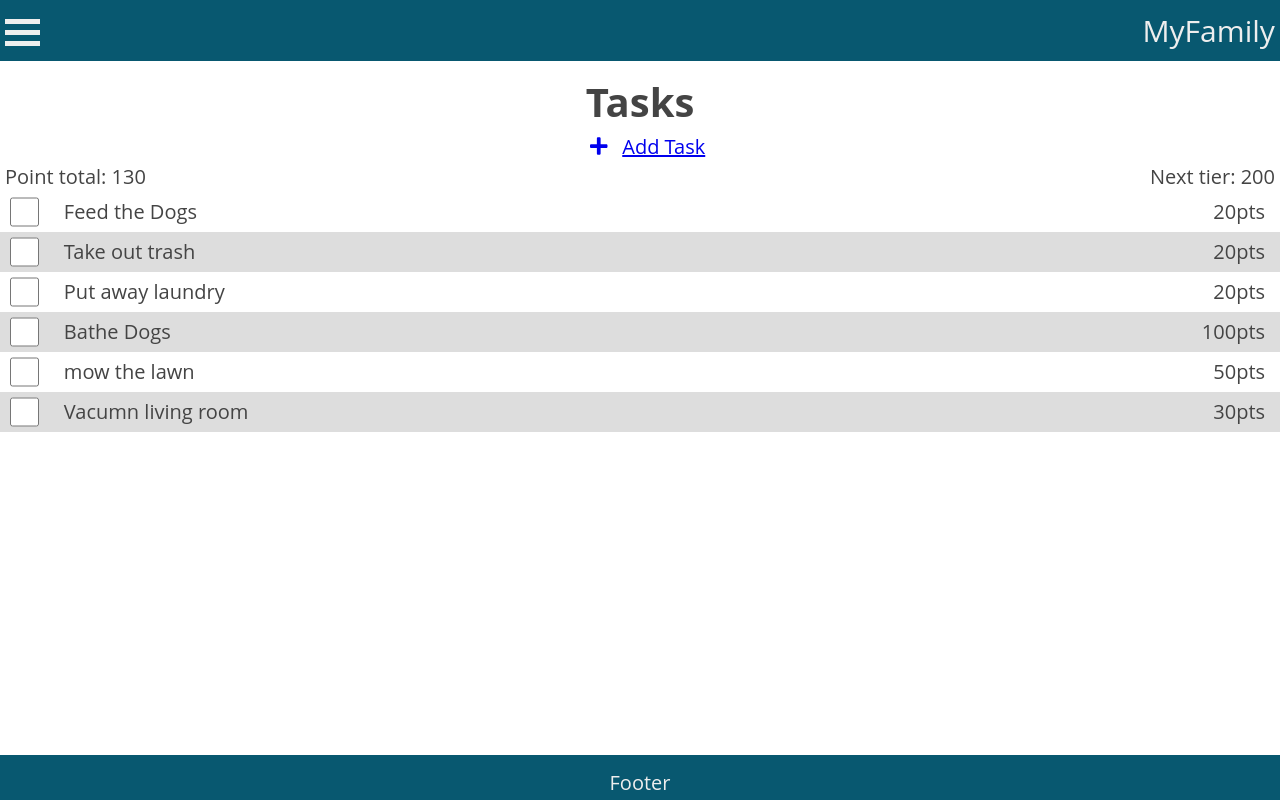
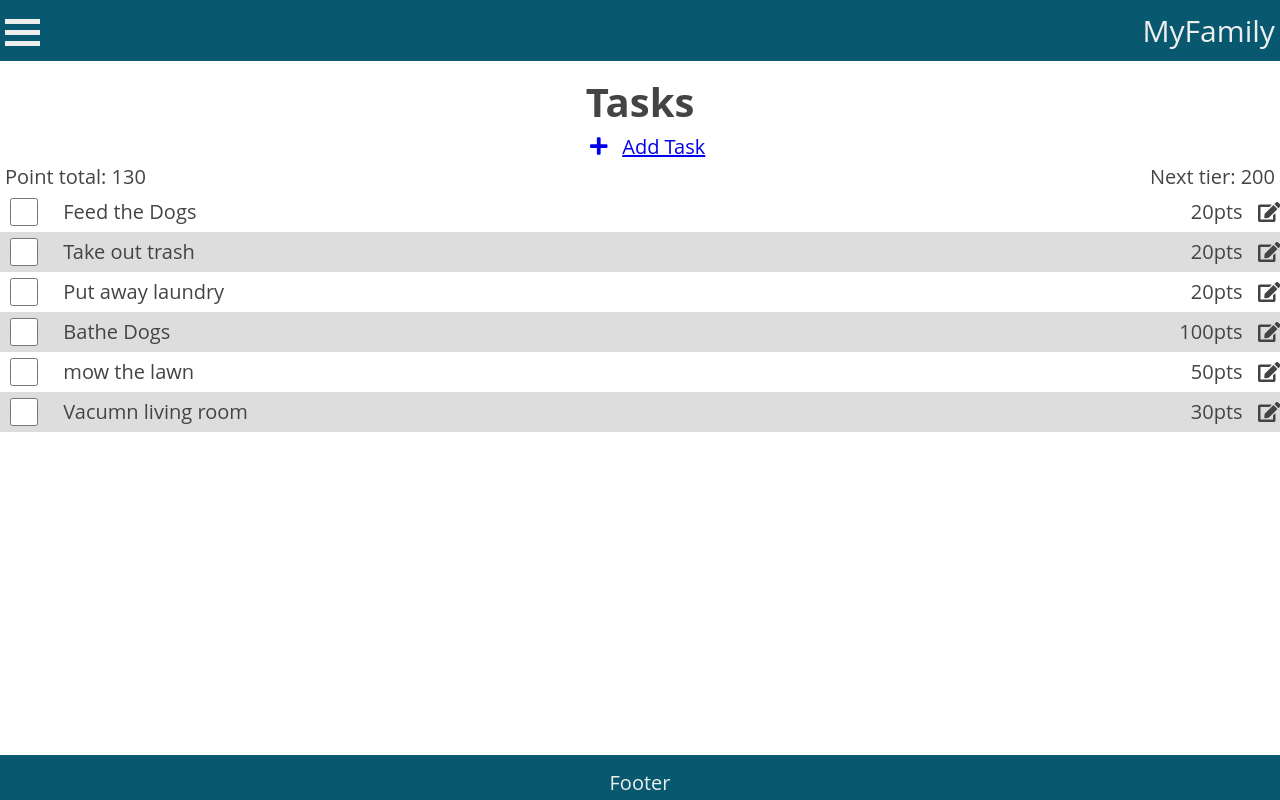
Before and after one commit to bmckenna1982/my-family, a React (Create React App) app: page /tasks in a window 1280 px wide. Built offline with nearby package versions, Linux system fonts and the light colour scheme.

Commit message:
adding editTask

```diff
--- a/src/Components/app/App.js
+++ b/src/Components/app/App.js
@@ -57,7 +57,9 @@ class App extends Component {
         }
       ],
       date: moment([]),
-      navOpen: false
+      navOpen: false,
+      showModal: false,
+      selectedTaskIndex: null,
     }
   }
 
@@ -161,6 +163,14 @@ class App extends Component {
     })
   }
 
+  openEdit = (click) => {
+    console.log('clicked edit', click.props)
+    this.setState({
+      showModal: true,
+      selectedTaskIndex: click.props.index
+    })
+  }
+
   render() {
     const contextValue = {
       events: this.state.events,
@@ -168,11 +178,14 @@ class App extends Component {
       lists: this.state.lists,
       date: this.state.date,
       navOpen: this.state.navOpen,
+      showModal: this.state.showModal,
+      selectedTaskIndex: this.state.selectedTaskIndex,
       addEvent: this.addEvent,
       addTask: this.addTask,
       toggleListOpen: this.toggleListOpen,
       addToList: this.addToList,
       addReward: this.addReward,
+      openEdit: this.openEdit
     }
 
     return (
--- a/src/Components/context/appContext.js
+++ b/src/Components/context/appContext.js
@@ -6,11 +6,14 @@ const AppContext = React.createContext({
   date: null,
   navOpen: '',
   error: null,
+  showModal: false,
+  selectedTaskIndex: null,
   addEvent: () => { },
   addTask: () => { },
   toggleListOpen: () => { },
   addToList: () => { },
-  addReward: () => { }
+  addReward: () => { },
+  openEdit: () => { }
 })
 
 export default AppContext
--- /dev/null
+++ b/src/Components/editTaskModal/editTaskModal.js
@@ -0,0 +1,14 @@
+import React, { Component } from 'react'
+
+class EditTaskModal extends Component {
+  render() {
+    if(!this.props.show) {
+      return null
+    }
+    return (
+      <div className='modal' >I'm a {this.props.taskIndex}</div>
+    )
+  }
+}
+
+export default EditTaskModal
--- a/src/Components/task/task.css
+++ b/src/Components/task/task.css
@@ -2,6 +2,7 @@
   padding: 5px 0;
   display: flex;
   width: 100%;
+  align-items: center;
 }
 
 .task:nth-child(even) {
@@ -16,3 +17,7 @@
   text-align: left;
   /* margin: auto; */
 }
+
+.edit-icon {
+  vertical-align: middle;
+}
--- a/src/Components/task/task.js
+++ b/src/Components/task/task.js
@@ -1,8 +1,20 @@
 import React, { Component } from "react"
 import TaskCheck from "../taskCheck/taskCheck";
+import AppContext from '../context/appContext'
+
 import './task.css'
 
+import { FontAwesomeIcon } from '@fortawesome/react-fontawesome'
+import { faEdit } from '@fortawesome/free-solid-svg-icons'
+
+
 class Task extends Component {
+  state = {
+    showModal: false
+  }
+
+  static contextType = AppContext
+
   render() {
     return (
       <div className='task'>
@@ -12,6 +24,7 @@ class Task extends Component {
           {/* <div className='due-date'>Due: TODAY</div> */}
           <div className='point-value'>{this.props.points}pts</div>
         </div>
+        <FontAwesomeIcon icon={faEdit} className='edit-icon' onClick={() => this.context.openEdit(this)} />
       </div>
     )
   }
--- a/src/Components/tasksPage/tasksPage.js
+++ b/src/Components/tasksPage/tasksPage.js
@@ -3,8 +3,11 @@ import Header from '../header/header'
 import Task from '../task/task'
 import AppContext from '../context/appContext'
 import AddItemLink from '../addItemLink/addItemLink'
+import PointsBar from '../pointsBar/pointsBar'
+import EditTaskModal from '../editTaskModal/editTaskModal'
+
 import './tasksPage.css'
-import PointsBar from '../pointsBar/pointsBar'
+
 
 class TasksPage extends Component {
   static contextType = AppContext
@@ -17,12 +20,15 @@ class TasksPage extends Component {
         <PointsBar />
         <div className='tasks-list'>
           <div className='tasks-container'>
-            {this.context.tasks.map(task => (
-              <Task key={task.title} title={task.title} points={task.points} checked='task.checked' />
+            {this.context.tasks.map((task, index) => (
+              <Task key={task.title} title={task.title} points={task.points} checked='task.checked' index={index} />
             ))
             }
+
           </div>
         </div>
+        {console.log('this.context', this.context)}
+        <EditTaskModal show={this.context.showModal} taskIndex={this.context.selectedTaskIndex} />
       </div>
     )
   }
```
